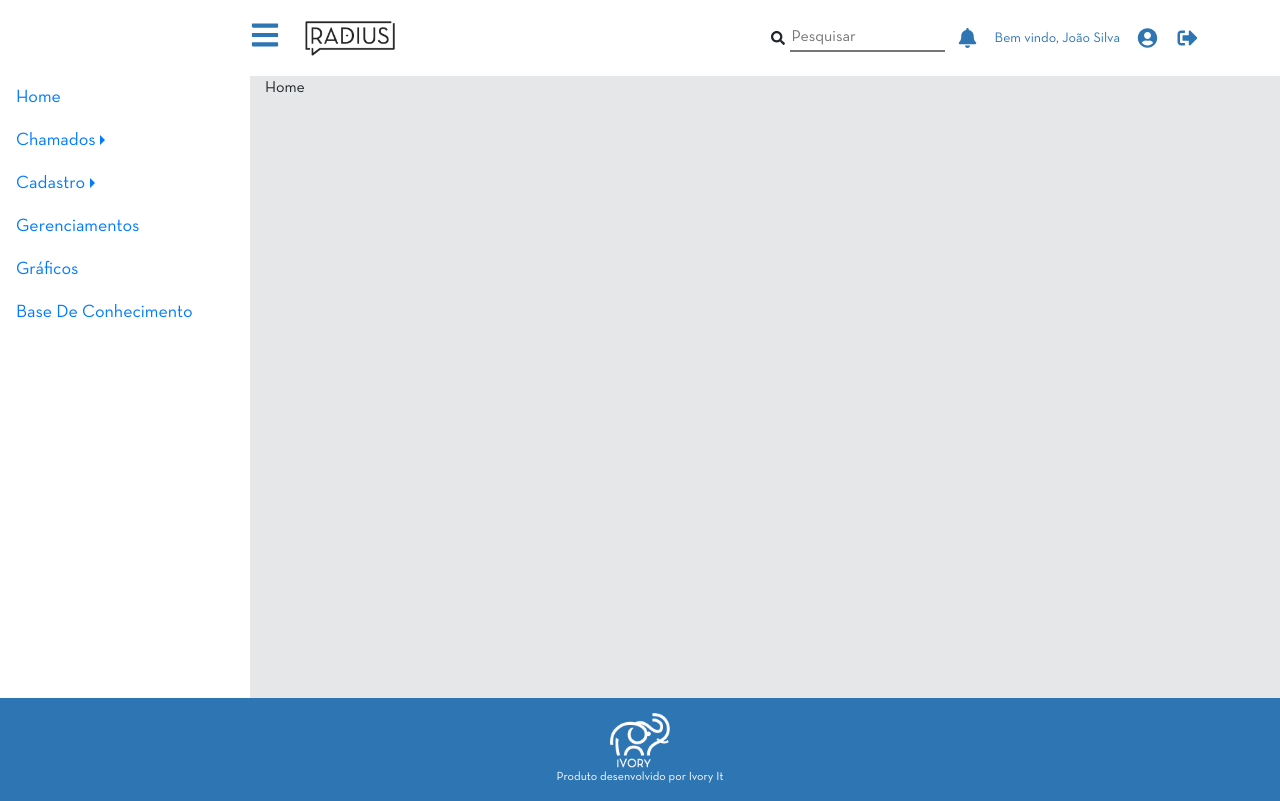
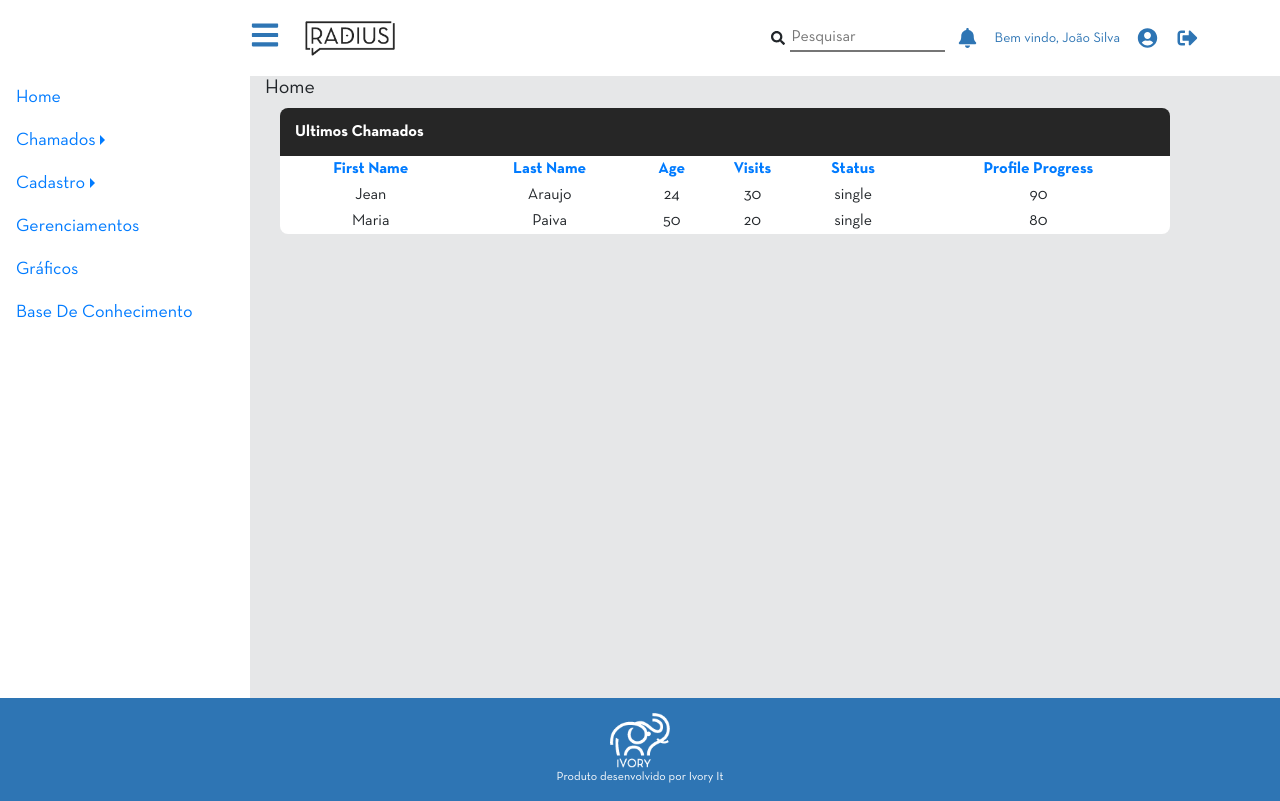
Before and after one commit to jorgelucasdev/Radius-IvoryFrontEnd, a React (Create React App) app in the folder radius/: page / in a window 1280 px wide. Built offline with nearby package versions, Linux system fonts and the light colour scheme.

Commit message:
ultimos chamados, table implementada

```diff
--- a/radius/package.json
+++ b/radius/package.json
@@ -18,7 +18,8 @@
     "react-dom": "^16.13.0",
     "react-router": "^5.1.2",
     "react-router-dom": "^5.1.2",
-    "react-scripts": "3.4.0"
+    "react-scripts": "3.4.0",
+    "react-table": "^7.0.0-rc.16"
   },
   "scripts": {
     "start": "react-scripts start",
--- /dev/null
+++ b/radius/src/pages/home/UltimosChamados.js
@@ -0,0 +1,119 @@
+import React from 'react';
+import { useTable, useSortBy } from 'react-table';
+import styles from './index.module.scss';
+
+
+export default function UltimosChamados(){
+
+    const data = React.useMemo(
+        () => [
+
+        {
+          firstName: 'Jean',
+          lastName: 'Araujo',
+          age: 24,
+          visits: 30,
+          progress:90,
+          status:'single'
+
+
+        }
+    ,
+        {
+          firstName: 'Maria',
+          lastName: 'Paiva',
+          age: 50,
+          visits: 20,
+          progress:80,
+          status:'single'
+
+
+        }]
+    )
+
+    const columns = React.useMemo(
+        () => [
+            {
+                Header: 'First Name',
+                accessor: 'firstName',
+            },
+            {
+                Header: 'Last Name',
+                accessor: 'lastName',
+            },
+            {
+                Header: 'Age',
+                accessor: 'age',
+            sortType: 'basic'
+            },
+            {
+                Header: 'Visits',
+                accessor: 'visits',
+            sortType: 'basic'
+            },
+            {
+                Header: 'Status',
+                accessor: 'status',
+            },
+            {
+                Header: 'Profile Progress',
+                accessor: 'progress',
+            sortType: 'basic'
+            },
+        ],
+        []
+    )
+    return (
+        <div className={styles.colPrincipal}>
+            <p className={styles.header}>Ultimos Chamados</p>
+            <div className={styles.content}>
+                <Table columns={columns} data={data} />
+            </div>
+        </div>
+
+
+      )
+}
+function  Table({data,
+    columns,}) {
+    const { getTableProps, getTableBodyProps, headerGroups, rows, prepareRow } = useTable(
+      {
+        columns,
+        data,
+      },
+      useSortBy
+    )
+
+    return (
+      <table {...getTableProps()}>
+            <thead>
+            {headerGroups.map(headerGroup => (
+                <tr className={'#'} {...headerGroup.getHeaderGroupProps()}>
+                {headerGroup.headers.map(column => (
+
+                <th {...column.getHeaderProps(column.getSortByToggleProps())}>
+                    {column.render('Header')}
+                    <span>
+                    {column.isSorted ? (column.isSortedDesc ? ' 🔽' : ' 🔼') : ''}
+                    </span>
+                    </th>
+                ))}
+                </tr>
+            ))}
+            </thead>
+            <tbody {...getTableBodyProps()}>
+            {rows.map(
+                (row, i) => {
+                prepareRow(row);
+                return (
+                    <tr {...row.getRowProps()}>
+                    {row.cells.map(cell => {
+                        return <td {...cell.getCellProps()}>{cell.render('Cell')}</td>
+                    })}
+                    </tr>
+                )}
+            )}
+            </tbody>
+      </table>
+    )
+  }
--- a/radius/src/pages/home/index.js
+++ b/radius/src/pages/home/index.js
@@ -1,7 +1,20 @@
 import React from "react";
+import { Row, Col } from "react-bootstrap";
+import { useTable, useSortBy } from 'react-table';
+import UltimosChamados from './UltimosChamados'
+const Home = () => {
+  return (
+    <div>
+      <h5>Home</h5>
+        <Col>
 
-const Home = () => {
-  return <div>Home</div>;
+          <UltimosChamados/>
+        </Col>
+
+
+
+    </div>
+  );
 };
 
 export default Home;
--- /dev/null
+++ b/radius/src/pages/home/index.module.scss
@@ -0,0 +1,52 @@
+.colPrincipal{
+
+    .header{
+        border-radius: 8px 8px 0 0;
+        background: #262626;
+        color: #ffffff;
+        font-weight: bold;
+        padding: 12px 15px;
+        margin: 0;
+    }
+    .content{
+
+        table{
+            width: 100%;
+        }
+
+        background:white;
+        border-radius: 0 0 8px 8px;
+        th{
+            text-align: center;
+            color:#007bff;
+        }
+        tr{
+            text-align: center;
+        }
+    }
+
+
+}
+
+
+
+
+
+// .ultimasChamadas{
+
+//     .cabecalho{
+//         border-radius: 5px 5px 0 0;
+//         background: #262626;
+//         color: white;
+//         padding: 0 15px;
+//     }
+//     .body{
+//         background: white;
+//         border-radius: 0 0 5px 5px;
+
+//         thead th{
+//             color: #007bff;
+//             border-bottom: 2px solid #97BADB;
+//         }
+//     }
+// }
```
Also changed, not shown: 2 other files (tests, documents, lock files or other folders).
